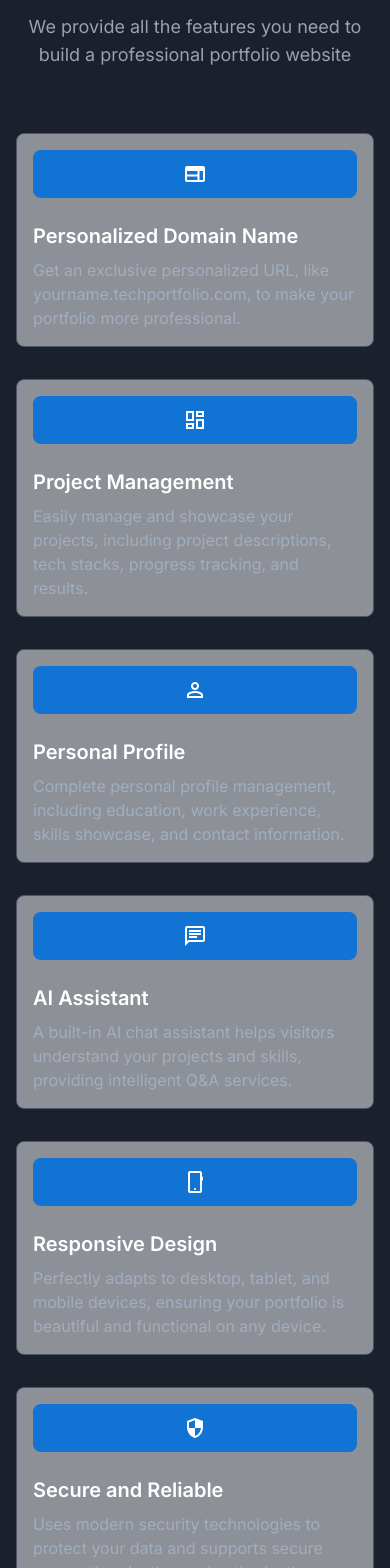
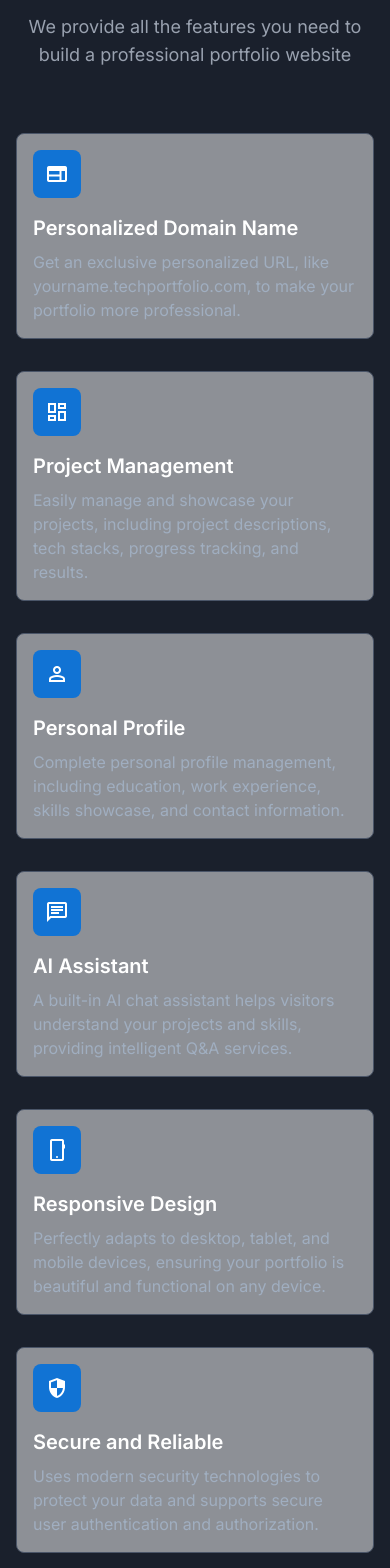
Before and after one commit to cnmzsjbz199328/chatbot, a Next.js app: page / in a window 390 px wide. Shown: the part 780-2348 px from the top of the page. Built offline with nearby package versions, Linux system fonts and the light colour scheme; no server answers.

Commit message:
refactor: Enhance feature section layout and styling for improved readability and responsiveness

```diff
--- a/src/app/page.tsx
+++ b/src/app/page.tsx
@@ -39,71 +39,83 @@ export default function Home() {
                   We provide all the features you need to build a professional portfolio website
                 </p>
               </div>
-              <div className="mt-16 grid gap-8 lg:grid-cols-3">
+              <div className="mt-16 grid gap-8" style={{ gridTemplateColumns: 'repeat(auto-fit, minmax(min(100%, 320px), 1fr))' }}>
                 {/* Feature 1 */}
-                <div className="rounded-lg bg-white/50 dark:bg-gray-800 p-4 sm:p-6 lg:p-8 border border-[var(--border-color)]">
-                  <div className="flex h-12 items-center justify-center rounded-lg bg-[var(--primary-color)]">
-                    <span className="material-symbols-outlined text-white"> web </span>
+                <div className="rounded-lg bg-white/50 dark:bg-gray-800 p-4 sm:p-6 lg:p-8 border border-[var(--border-color)] flex flex-col sm:flex-row gap-4">
+                  <div className="flex h-12 w-12 sm:h-16 sm:w-16 items-center justify-center rounded-lg bg-[var(--primary-color)] flex-shrink-0">
+                    <span className="material-symbols-outlined text-white text-2xl sm:text-3xl"> web </span>
                   </div>
-                  <h3 className="mt-6 text-xl font-semibold text-[var(--text-primary)]">Personalized Domain Name</h3>
+                  <div className="flex-1">
+                    <h3 className="text-xl font-semibold text-[var(--text-primary)]">Personalized Domain Name</h3>
                     <p className="mt-2 text-[var(--text-secondary)]">
                       Get an exclusive personalized URL, like yourname.techportfolio.com, to make your portfolio more professional.
                     </p>
                   </div>
+                </div>
 
                 {/* Feature 2 */}
-                <div className="rounded-lg bg-white/50 dark:bg-gray-800 p-4 sm:p-6 lg:p-8 border border-[var(--border-color)]">
-                  <div className="flex h-12 items-center justify-center rounded-lg bg-[var(--primary-color)]">
-                    <span className="material-symbols-outlined text-white"> dashboard </span>
+                <div className="rounded-lg bg-white/50 dark:bg-gray-800 p-4 sm:p-6 lg:p-8 border border-[var(--border-color)] flex flex-col sm:flex-row gap-4">
+                  <div className="flex h-12 w-12 sm:h-16 sm:w-16 items-center justify-center rounded-lg bg-[var(--primary-color)] flex-shrink-0">
+                    <span className="material-symbols-outlined text-white text-2xl sm:text-3xl"> dashboard </span>
                   </div>
-                  <h3 className="mt-6 text-xl font-semibold text-[var(--text-primary)]">Project Management</h3>
+                  <div className="flex-1">
+                    <h3 className="text-xl font-semibold text-[var(--text-primary)]">Project Management</h3>
                     <p className="mt-2 text-[var(--text-secondary)]">
                       Easily manage and showcase your projects, including project descriptions, tech stacks, progress tracking, and results.
                     </p>
                   </div>
+                </div>
 
                 {/* Feature 3 */}
-                <div className="rounded-lg bg-white/50 dark:bg-gray-800 p-4 sm:p-6 lg:p-8 border border-[var(--border-color)]">
-                  <div className="flex h-12 items-center justify-center rounded-lg bg-[var(--primary-color)]">
-                    <span className="material-symbols-outlined text-white"> person </span>
+                <div className="rounded-lg bg-white/50 dark:bg-gray-800 p-4 sm:p-6 lg:p-8 border border-[var(--border-color)] flex flex-col sm:flex-row gap-4">
+                  <div className="flex h-12 w-12 sm:h-16 sm:w-16 items-center justify-center rounded-lg bg-[var(--primary-color)] flex-shrink-0">
+                    <span className="material-symbols-outlined text-white text-2xl sm:text-3xl"> person </span>
                   </div>
-                  <h3 className="mt-6 text-xl font-semibold text-[var(--text-primary)]">Personal Profile</h3>
+                  <div className="flex-1">
+                    <h3 className="text-xl font-semibold text-[var(--text-primary)]">Personal Profile</h3>
                     <p className="mt-2 text-[var(--text-secondary)]">
                       Complete personal profile management, including education, work experience, skills showcase, and contact information.
                     </p>
                   </div>
+                </div>
 
                 {/* Feature 4 */}
-                <div className="rounded-lg bg-white/50 dark:bg-gray-800 p-4 sm:p-6 lg:p-8 border border-[var(--border-color)]">
-                  <div className="flex h-12 items-center justify-center rounded-lg bg-[var(--primary-color)]">
-                    <span className="material-symbols-outlined text-white"> chat </span>
+                <div className="rounded-lg bg-white/50 dark:bg-gray-800 p-4 sm:p-6 lg:p-8 border border-[var(--border-color)] flex flex-col sm:flex-row gap-4">
+                  <div className="flex h-12 w-12 sm:h-16 sm:w-16 items-center justify-center rounded-lg bg-[var(--primary-color)] flex-shrink-0">
+                    <span className="material-symbols-outlined text-white text-2xl sm:text-3xl"> chat </span>
                   </div>
-                  <h3 className="mt-6 text-xl font-semibold text-[var(--text-primary)]">AI Assistant</h3>
+                  <div className="flex-1">
+                    <h3 className="text-xl font-semibold text-[var(--text-primary)]">AI Assistant</h3>
                     <p className="mt-2 text-[var(--text-secondary)]">
                       A built-in AI chat assistant helps visitors understand your projects and skills, providing intelligent Q&A services.
                     </p>
                   </div>
+                </div>
 
                 {/* Feature 5 */}
-                <div className="rounded-lg bg-white/50 dark:bg-gray-800 p-4 sm:p-6 lg:p-8 border border-[var(--border-color)]">
-                  <div className="flex h-12 items-center justify-center rounded-lg bg-[var(--primary-color)]">
-                    <span className="material-symbols-outlined text-white"> phone_android </span>
+                <div className="rounded-lg bg-white/50 dark:bg-gray-800 p-4 sm:p-6 lg:p-8 border border-[var(--border-color)] flex flex-col sm:flex-row gap-4">
+                  <div className="flex h-12 w-12 sm:h-16 sm:w-16 items-center justify-center rounded-lg bg-[var(--primary-color)] flex-shrink-0">
+                    <span className="material-symbols-outlined text-white text-2xl sm:text-3xl"> phone_android </span>
                   </div>
-                  <h3 className="mt-6 text-xl font-semibold text-[var(--text-primary)]">Responsive Design</h3>
+                  <div className="flex-1">
+                    <h3 className="text-xl font-semibold text-[var(--text-primary)]">Responsive Design</h3>
                     <p className="mt-2 text-[var(--text-secondary)]">
                       Perfectly adapts to desktop, tablet, and mobile devices, ensuring your portfolio is beautiful and functional on any device.
                     </p>
                   </div>
+                </div>
 
                 {/* Feature 6 */}
-                <div className="rounded-lg bg-white/50 dark:bg-gray-800 p-4 sm:p-6 lg:p-8 border border-[var(--border-color)]">
-                  <div className="flex h-12 items-center justify-center rounded-lg bg-[var(--primary-color)]">
-                    <span className="material-symbols-outlined text-white"> security </span>
+                <div className="rounded-lg bg-white/50 dark:bg-gray-800 p-4 sm:p-6 lg:p-8 border border-[var(--border-color)] flex flex-col sm:flex-row gap-4">
+                  <div className="flex h-12 w-12 sm:h-16 sm:w-16 items-center justify-center rounded-lg bg-[var(--primary-color)] flex-shrink-0">
+                    <span className="material-symbols-outlined text-white text-2xl sm:text-3xl"> security </span>
                   </div>
-                  <h3 className="mt-6 text-xl font-semibold text-[var(--text-primary)]">Secure and Reliable</h3>
+                  <div className="flex-1">
+                    <h3 className="text-xl font-semibold text-[var(--text-primary)]">Secure and Reliable</h3>
                     <p className="mt-2 text-[var(--text-secondary)]">
                       Uses modern security technologies to protect your data and supports secure user authentication and authorization.
                     </p>
+                  </div>
                 </div>
               </div>
             </div>
```
Lines whose indentation alone changed are shown as unchanged.
